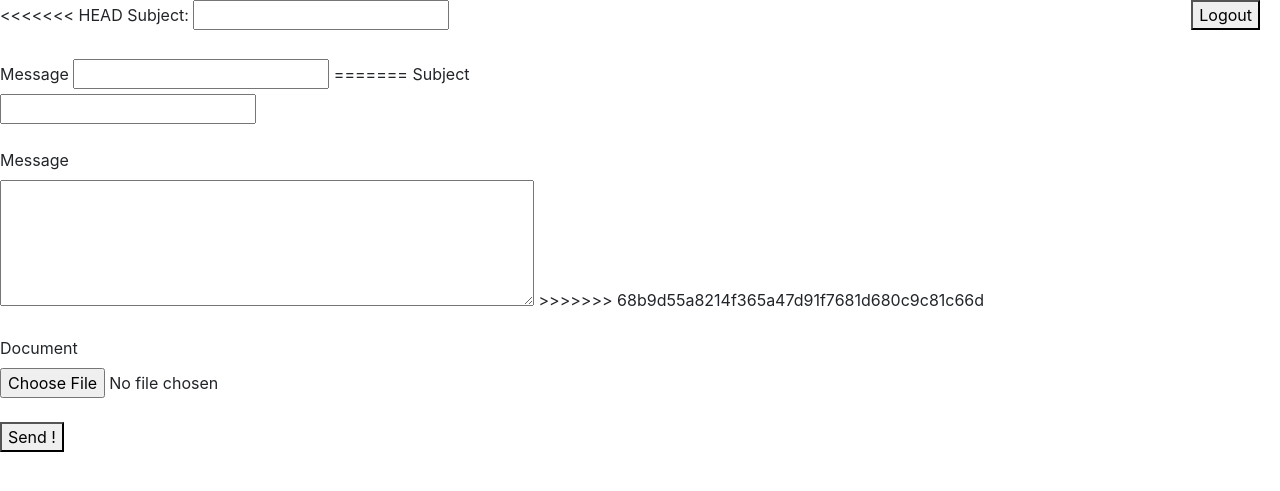
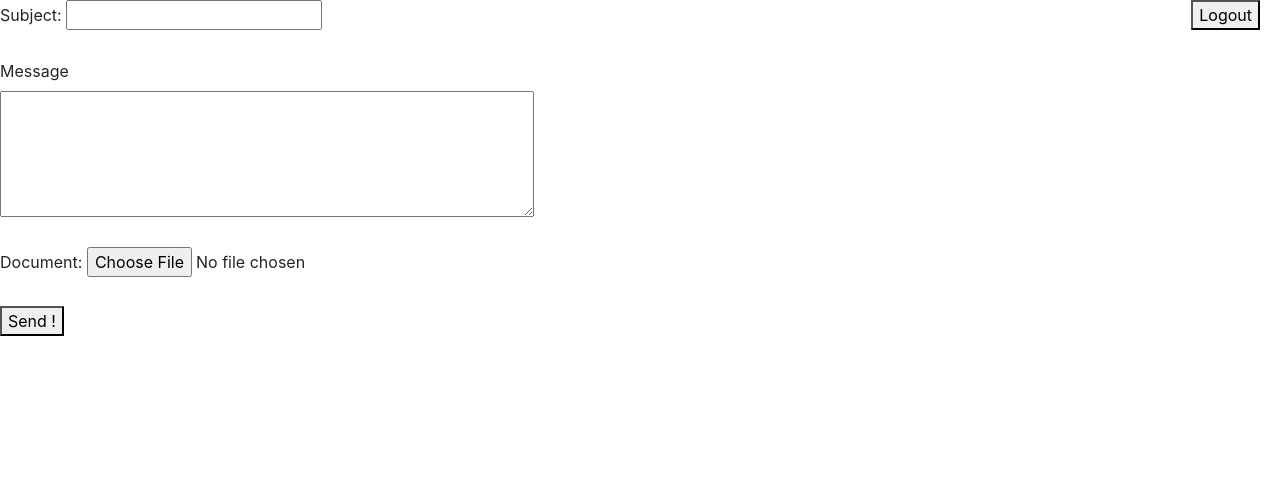
Before and after one commit to js899/Site-for-society, a Django app: a page that uses dashboard/templates/dashboard/pdf_upload.html in a window 1280 px wide. Shown: the part 20-511 px from the top of the page. Run offline with Django 3.2, Linux system fonts and the light colour scheme; a user stored in the database is signed in; some libraries are stand-ins or nearby versions.

Commit message:
Uploading Some Changes

```diff
--- a/dashboard/templates/dashboard/pdf_upload.html
+++ b/dashboard/templates/dashboard/pdf_upload.html
@@ -11,22 +11,14 @@
 <body style="margin-left: 20px;margin-top:20px;">
     <form action="{% url 'pdf_upload' %}" method="POST" enctype="multipart/form-data">
         {% csrf_token %}
-<<<<<<< HEAD
         <label for="subject">Subject: </label>
-        <input type="text" name="subject" id="subject" required >
-        <br><br>
-        <label for="message">Message</label>
-        <input type="text" name="message" id="message" required >
-=======
-        <label for="subject">Subject</label><br>
-        <input type="text" name="subject" id="subject">
+        <input type="text" name="subject" id="subject" required>
         <br><br>
         <label for="message">Message</label><br>
-        <textarea rows="5" cols="50" name="message" id="message"></textarea>
->>>>>>> 68b9d55a8214f365a47d91f7681d680c9c81c66d
+        <textarea rows="5" cols="50" name="message" id="message" required></textarea>
         <br><br>
-        <label for="file">Document</label><br>
-        <input type="file" name="file" id="file">
+        <label for="file">Document: </label>
+        <input type="file" name="file" id="file" required>
         <br><br>
         <button type="submit">Send !</button>
     </form>
```
Also changed, not shown: db.sqlite3.
